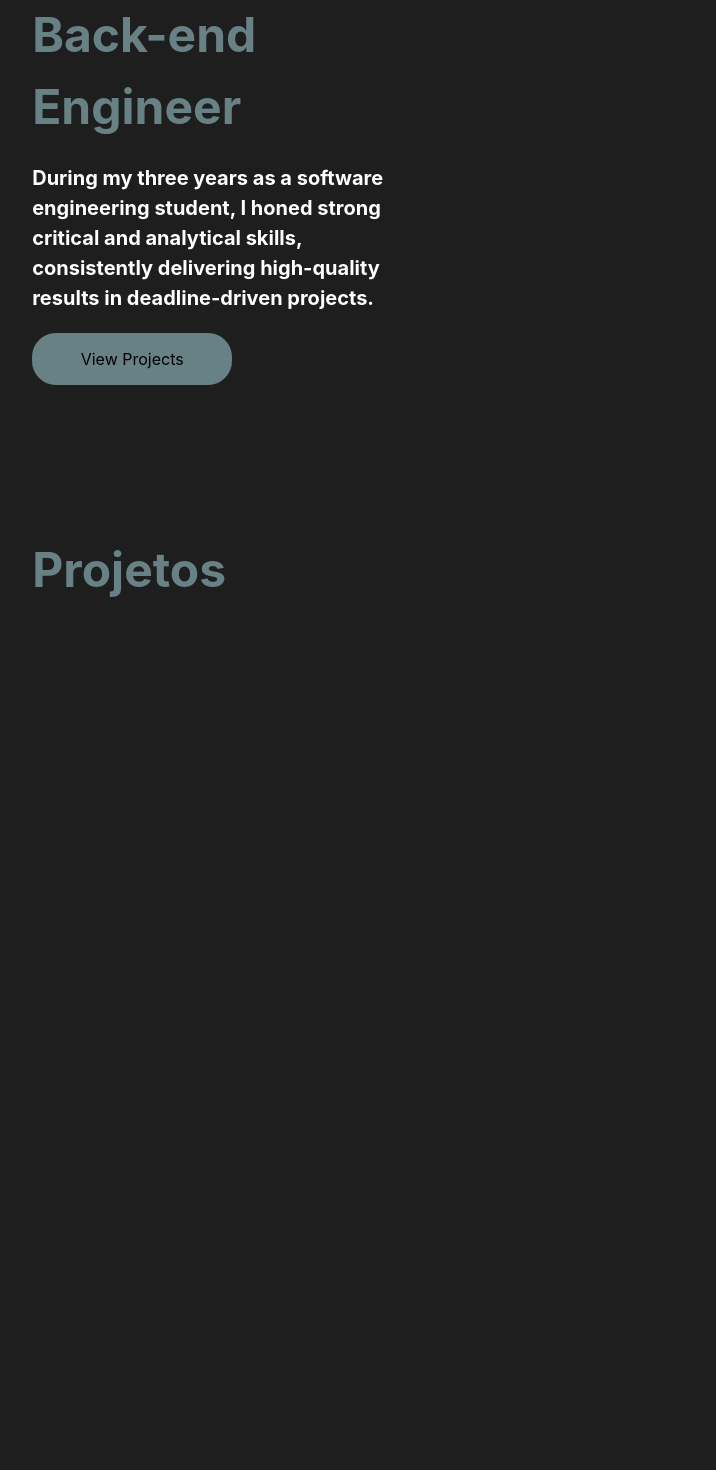
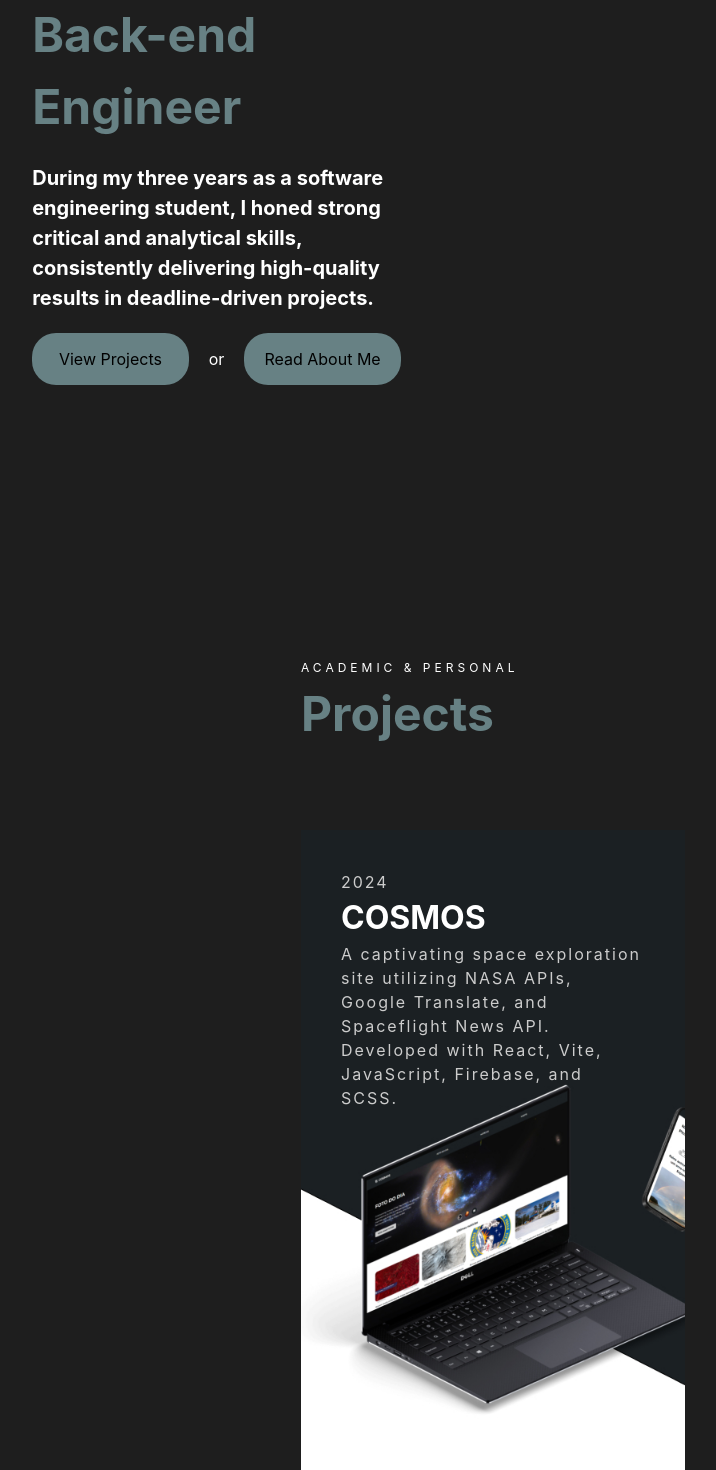
Before and after one commit to vitorlurici/portfolio, a React (Vite) app: page / in a window 1280 px wide. Shown: the part 266-1736 px from the top of the page, without its empty margins (147-863 px from the left). Before the commit the page ends 872 px from the top, so only its background shows below. Built offline with nearby package versions, Linux system fonts and the light colour scheme.

Commit message:
projects-update

```diff
--- a/index.html
+++ b/index.html
@@ -4,7 +4,7 @@
     <meta charset="UTF-8" />
     <link rel="icon" type="image/svg+xml" href="/src/assets/svg/logo.svg" />
     <meta name="viewport" content="width=device-width, initial-scale=1.0" />
-    <title>Portfólio | Vitor Lurici - Software Engineer</title>
+    <title>Portfolio | Vitor Lurici - Software Engineer</title>
   </head>
   <body>
     <div id="root"></div>
--- a/src/App.scss
+++ b/src/App.scss
@@ -112,6 +112,8 @@
     flex-direction: column;
     width: 72vw;
     align-self: center;
+    align-items: center;
+    z-index: 0;
     .introduction {
       display: flex;
       align-items: center;
@@ -147,11 +149,49 @@
             background-color: #cccccc;
           }
         }
+        .main-links {
+          display: flex;
+          gap: 20px;
+          align-items: center;
+        }
       }
     }
     .projects {
+      height: 100vh;
+      display: flex;
+      flex-direction: column;
+      padding-top: 120px;
+      gap: 80px;
       h1 {
         color: #678184;
+      }
+
+      .title {
+        span {
+          font-size: 12px;
+          letter-spacing: 4px;
+        }
+      }
+
+      .grid {
+        display: grid;
+        .item {
+          display: flex;
+          flex-direction: column;
+          padding: 40px;
+          cursor: pointer;
+          background-image: url(./assets/images/cosmos-background.jpg);
+          background-size: cover;
+          width: 30vw;
+          height: 80vh;
+          max-width: 640px;
+          max-height: 800px;
+
+          p {
+            color: #cccccc;
+            letter-spacing: 2px;
+          }
+        }
       }
     }
   }
--- a/src/App.tsx
+++ b/src/App.tsx
@@ -1,8 +1,17 @@
 import "./App.scss";
 import { LogoIcon } from "./assets/svg/LogoIcon";
 import { MenuIcon } from "./assets/svg/MenuIcon";
+import { useRef } from "react";
 
 function App() {
+  const projectsRef = useRef<HTMLDivElement | null>(null);
+
+  const scrollToProjects = () => {
+    if (projectsRef.current) {
+      projectsRef.current.scrollIntoView({ behavior: "smooth" });
+    }
+  };
+
   return (
     <main className="main-container">
       <header className="header-container">
@@ -28,12 +37,30 @@ function App() {
               strong critical and analytical skills, consistently delivering
               high-quality results in deadline-driven projects.
             </h4>
-            <button>View Projects</button>
+            <div className="main-links">
+              <button onClick={scrollToProjects}>View Projects</button>
+              <p>or</p>
+              <button onClick={scrollToProjects}>Read About Me</button>
+            </div>
           </div>
           <div className="content-right"></div>
         </div>
-        <div className="projects">
-          <h1>Projetos</h1>
+        <div ref={projectsRef} className="projects">
+          <div className="title">
+            <span>ACADEMIC & PERSONAL</span>
+            <h1>Projects</h1>
+          </div>
+          <div className="grid">
+            <div className="item">
+              <p>2024</p>
+              <h2>COSMOS</h2>
+              <p>
+                A captivating space exploration site utilizing NASA APIs, Google
+                Translate, and Spaceflight News API. Developed with React, Vite,
+                JavaScript, Firebase, and SCSS.
+              </p>
+            </div>
+          </div>
         </div>
       </div>
     </main>
```
Also changed, not shown: src/assets/images/cosmos-background.jpg (added).
